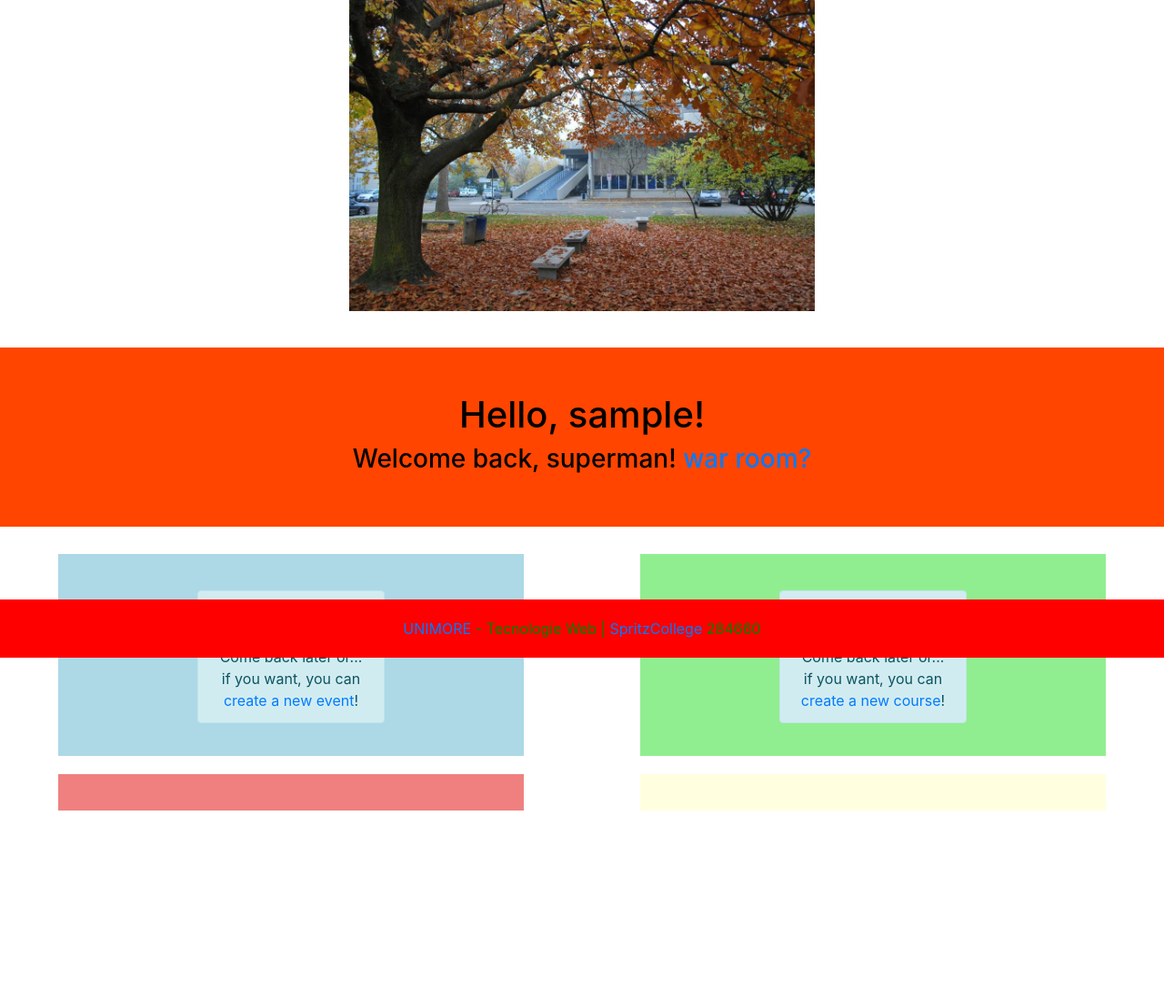
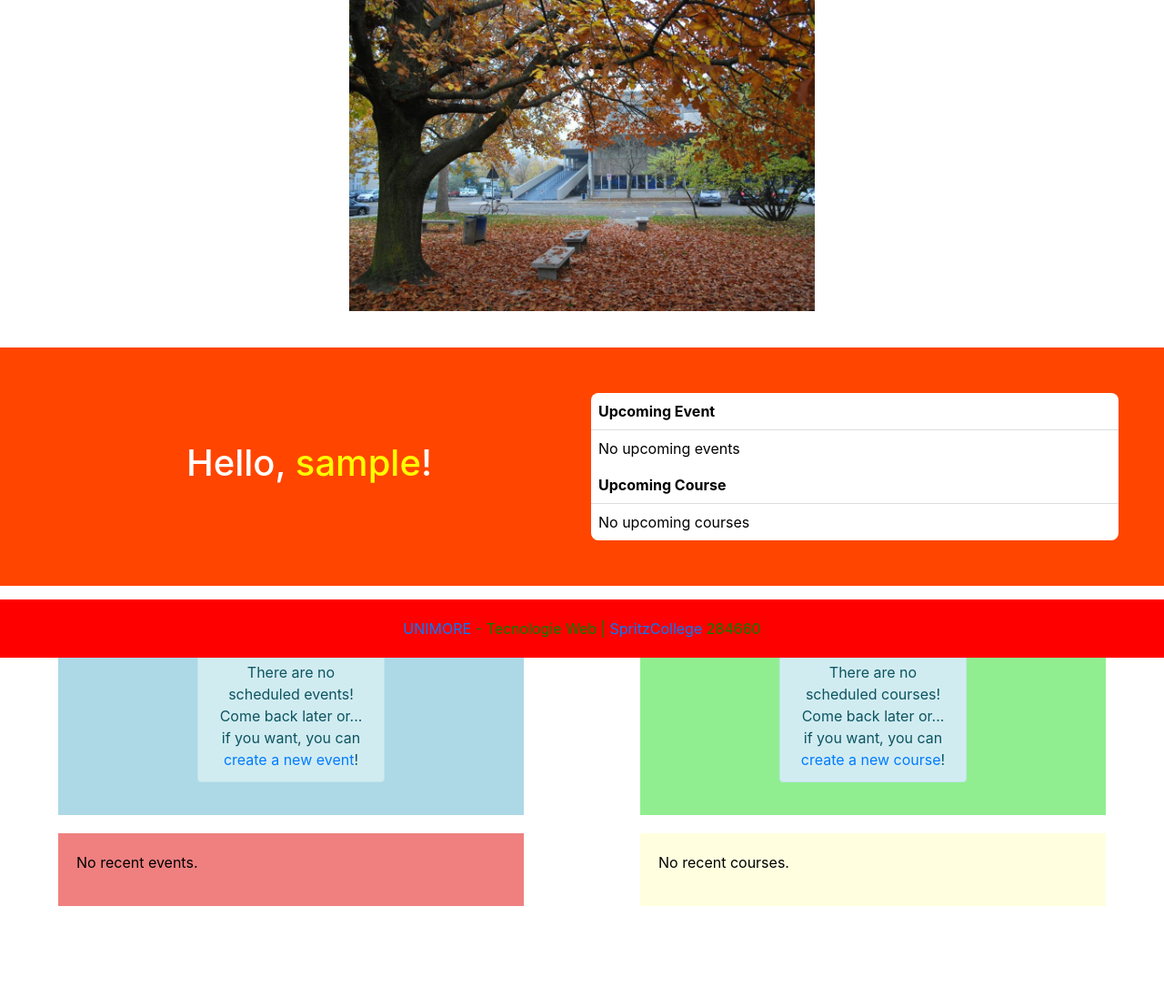
Before and after one commit to Piltxi/SpritzCollege, a Django app: page / in a window 1280 px wide. Shown: the part 77-1173 px from the top of the page at 91% size. Before the commit the page ends 968 px from the top, so only its background shows below. Run offline with Django 5.2, Linux system fonts and the light colour scheme; the visitor is signed in with stand-in values (Sample User, id 1); data that the repository does not hold is empty; parts of the project's set-up code (start-up, migrations or seed data) failed here and were passed over.

Commit message:
index page: add upcoming ev and crs

```diff
--- a/SpritzCollege/SpritzCollege/views.py
+++ b/SpritzCollege/SpritzCollege/views.py
@@ -9,6 +9,9 @@ from django.urls import reverse_lazy
 from Activities.models import Event, Course
 from django.contrib.auth.views import LoginView
 from django.utils.translation import gettext_lazy as _
+
+from django.utils import timezone
+from datetime import date
 
 def aboutAs_view(request):
     context = {'title': 'About Us - SpritzCollege'}
@@ -29,10 +32,31 @@ class CustomLoginView(LoginView):
             return redirect('home')
         return super().dispatch(request, *args, **kwargs)
 
-def go_home (request):
-
+def go_home(request):
     today = date.today()
     latest_courses = Course.objects.filter(end_date__gte=today).order_by('-end_date')[:5]
 
-    ctx = {"title":"Home", "events_list": Event.objects.all(), "courses_list": Course.objects.all(), "latest_events": Event.objects.order_by('date')[:5], "latest_courses": latest_courses}
+    if request.user.is_authenticated:
+        user_events = Event.objects.filter(
+            bookings__user=request.user,
+            date__gte=timezone.now()
+        ).order_by('date')
+
+        user_courses = Course.objects.filter(
+            subscribers__user=request.user,
+            start_date__gte=timezone.now().date()
+        ).order_by('start_date')
+    else:
+        user_events = []
+        user_courses = []
+
+    ctx = {
+        "title": "Home",
+        "events_list": Event.objects.all(),
+        "courses_list": Course.objects.all(),
+        "latest_events": Event.objects.order_by('date')[:5],
+        "latest_courses": latest_courses,
+        "user_events": user_events,
+        "user_courses": user_courses,
+    }
     return render(request, template_name="index.html", context=ctx)
--- a/SpritzCollege/templates/index.html
+++ b/SpritzCollege/templates/index.html
@@ -1,7 +1,7 @@
 {% extends 'base.html' %}
 {% load filter %}
 
-{% block title %} {{title}} - SpritzCollege {% endblock %}
+{% block title %} {{ title }} - SpritzCollege {% endblock %}
 
 {% block content %}
 {% load static %}
@@ -10,45 +10,64 @@
     <img src="{% static 'home1.jpeg' %}" alt="iH_homepage" style="width: 40%; height: auto;">
 </div>
 
-
-<div style="margin-top: 20px; background-color: orangered; padding: 50px; margin-bottom: 30px;;">
-    <center>
-
-        <!-- {% if request.user|has_group:"culture" %}
-        <p>User belongs to my group
-            {% else %}
-        <p>User doesn't belong to mygroup</p>
-        {% endif %} -->
-
+<div style="margin-top: 20px; background-color: orangered; padding: 50px; margin-bottom: 30px;">
+    <div style="display: flex; justify-content: space-between; align-items: center;">
+        <center style="flex: 1;">
             {% if user.is_authenticated %}
-        <h1>Hello, {{ user.username }}!</h1>
-
-        {% if request.user.is_superuser %}
-        <h3>Welcome back, superman! <a href="/admin"> war room?</a></h3>
-
-
-        {% else %}
-        <!-- <h4>You have 56 messages</h4> -->
+                <h1 style="color: white;">Hello, <a style="color: yellow;">{{ user.username }}</a>!</h1>
                 {% if request.user.groups.exists %}
+                Your groups:
                 {% for group in request.user.groups.all %}
                 {% if not forloop.first %}, {% endif %}
                 {{ group.name }}
                 {% endfor %}
-        {% else %}
-        <p>No groups detected</p>
-        {% endif %}
                 {% endif %}
             {% else %}
                 <h1>Welcome at SpritzCollege!</h1>
-        <h3> <a href="{% url 'about_us' %}">Read about us</a>, otherwise watch our program!</h3>
+                <h3><a href="{% url 'about_us' %}">Read about us</a>, otherwise watch our program!</h3>
             {% endif %}
-
         </center>
+        {% if user.is_authenticated %}
+            <div style="flex: 1; padding-left: 20px;">
+                <table style="width: 100%; background-color: white; border-radius: 8px;">
+                    <tr>
+                        <th style="text-align: left; padding: 8px; border-bottom: 1px solid #ddd;">Upcoming Event</th>
+                    </tr>
+                    {% if user_events %}
+                        <tr>
+                            <td style="padding: 8px;">
+                                <a href="{% url 'event_detail' user_events.0.id %}">{{ user_events.0.name }}</a><br>
+                                Date: {{ user_events.0.date|date:"F j, Y, g:i a" }}
+                            </td>
+                        </tr>
+                    {% else %}
+                        <tr>
+                            <td style="padding: 8px;">No upcoming events</td>
+                        </tr>
+                    {% endif %}
+                    <tr>
+                        <th style="text-align: left; padding: 8px; border-bottom: 1px solid #ddd;">Upcoming Course</th>
+                    </tr>
+                    {% if user_courses %}
+                        <tr>
+                            <td style="padding: 8px;">
+                                <a href="{% url 'course_detail' user_courses.0.id %}">{{ user_courses.0.name }}</a><br>
+                                Start Date: {{ user_courses.0.start_date|date:"F j, Y" }}
+                            </td>
+                        </tr>
+                    {% else %}
+                        <tr>
+                            <td style="padding: 8px;">No upcoming courses</td>
+                        </tr>
+                    {% endif %}
+                </table>
+            </div>
+        {% endif %}
+    </div>
 </div>
 
-
 <!-- events div -->
-<div style=" top: 50%; left:50%; bottom: 50;">
+<div style="top: 50%; left:50%; bottom: 50;">
     <div style="display: flex; justify-content: space-around;">
         <div style="width: 40%; background-color: lightblue; padding: 20px;">
             {% if events_list.count > 0 %}
@@ -58,13 +77,10 @@
                     <span style="font-size: 24px;">events</span>
                 </div>
             {% else %}
-
-
                 {% if request.user|has_group:"culture" %}
                     <div class="col-md-6" style="margin: 20px auto 0;">
                         <div class="alert alert-info" role="alert" style="align-items: center; text-align: center;">
-                    There are no scheduled events! <br> Come back later or... if you want, you can <a
-                        href="{% url 'new_event' %}">create a new event</a>!
+                            There are no scheduled events! <br> Come back later or... if you want, you can <a href="{% url 'new_event' %}">create a new event</a>!
                         </div>
                     </div>
                 {% else %}
@@ -77,16 +93,12 @@
                     {% else %}
                         <div class="col-md-6" style="margin: 20px auto 0;">
                             <div class="alert alert-info" role="alert" style="align-items: center; text-align: center;">
-                    There are no scheduled events! <br> Come back later or <a href="{% url 'register' %}">sign up</a> to
-                    be the first to be informed!
+                                There are no scheduled events! <br> Come back later or <a href="{% url 'register' %}">sign up</a> to be the first to be informed!
                             </div>
                         </div>
                     {% endif %}
-
                 {% endif %}
             {% endif %}
-
-
         </div>
 
         <!-- course div -->
@@ -97,14 +109,11 @@
                     <span style="font-size: 40px;">{{ courses_list.count }}</span>
                     <span style="font-size: 24px;">courses</span>
                 </div>
-
             {% else %}
-
                 {% if request.user|has_group:"culture" %}
                     <div class="col-md-6" style="margin: 20px auto 0;">
                         <div class="alert alert-info" role="alert" style="align-items: center; text-align: center;">
-                    There are no scheduled courses! <br> Come back later or... if you want, you can <a
-                        href="{% url 'new_course' %}">create a new course</a>!
+                            There are no scheduled courses! <br> Come back later or... if you want, you can <a href="{% url 'new_course' %}">create a new course</a>!
                         </div>
                     </div>
                 {% else %}
@@ -117,21 +126,15 @@
                     {% else %}
                         <div class="col-md-6" style="margin: 20px auto 0;">
                             <div class="alert alert-info" role="alert" style="align-items: center; text-align: center;">
-                    There are no scheduled courses! <br> Come back later or <a href="{% url 'register' %}">sign up</a> to
-                    be the first to be informed!
+                                There are no scheduled courses! <br> Come back later or <a href="{% url 'register' %}">sign up</a> to be the first to be informed!
                             </div>
                         </div>
                     {% endif %}
-
                 {% endif %}
             {% endif %}
-
-
-        </div>
-
         </div>
     </div>
-
+</div>
 
 <div style="display: flex; justify-content: space-around; margin-top: 20px;">
     <div style="width: 40%; background-color: lightcoral; padding: 20px;">
@@ -143,8 +146,10 @@
                         <a href="{% url 'event_detail' event.id %}">{{ event.name }}</a>
                     </li>
                 {% endfor %}
+            </ul>
+        {% else %}
+            <p>No recent events.</p>
         {% endif %}
-        </ul>
     </div>
 
     <div style="width: 40%; background-color: lightyellow; padding: 20px;">
@@ -156,10 +161,10 @@
                         <a href="{% url 'course_detail' course.id %}">{{ course.name }}</a>
                     </li>
                 {% endfor %}
+            </ul>
+        {% else %}
+            <p>No recent courses.</p>
         {% endif %}
-        </ul>
     </div>
 </div>
-</div>
-<!-- </div> -->
 {% endblock %}
```
Lines whose indentation alone changed are shown as unchanged.
